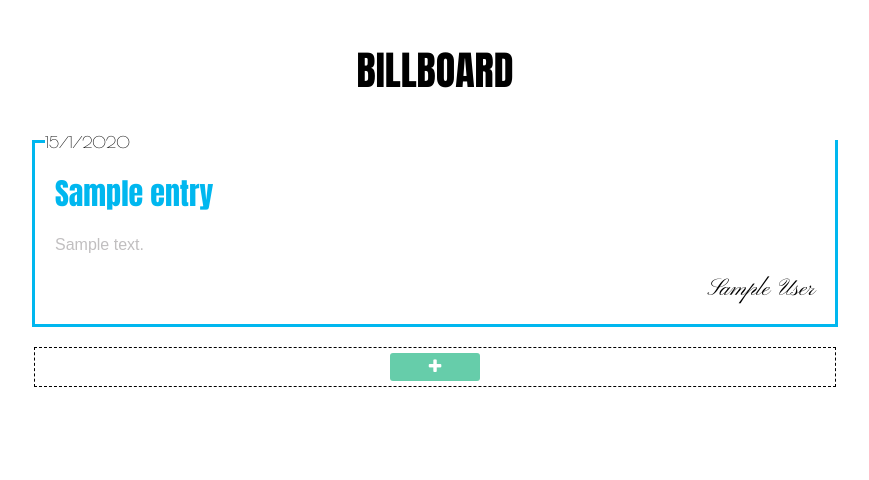
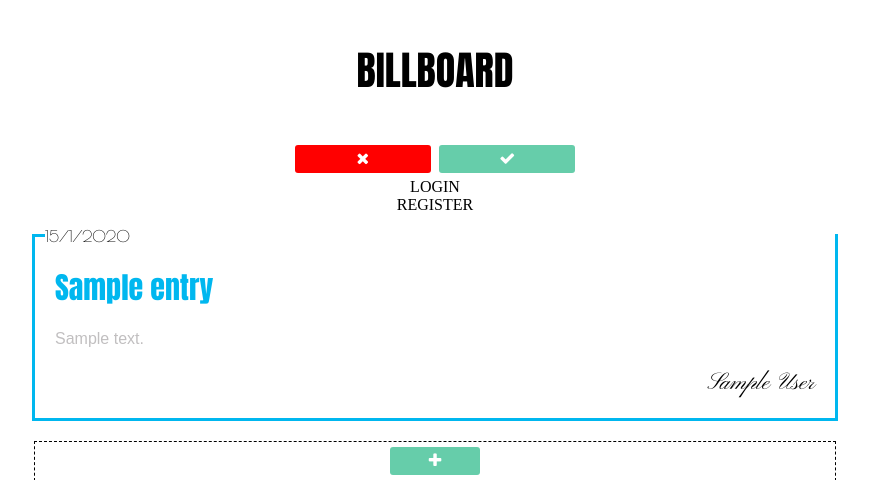
Before and after one commit to leahsass/ITC_BillboardApp, a Django app: template billboard_app/templates/registration/login.html in a window 1280 px wide. Shown: the top 480 px of the page, without its empty margins (205-1074 px from the left). Run offline with Django 3.2, Linux system fonts and the light colour scheme; the template is opened without the code that fills it: most values are stand-ins (such as "Sample title", 1, 10 or a date in 2020); some libraries are stand-ins or nearby versions.

Commit message:
ch-ch-ch-changes

```diff
--- a/billboard_app/forms.py
+++ b/billboard_app/forms.py
@@ -23,7 +23,7 @@
 
 
 class UserForm(forms.ModelForm):
-    password = forms.CharField(widget=forms.PasswordInput)
+    password = forms.CharField(widget=forms.PasswordInput())
 
     class Meta:
         model = User
--- a/billboard_app/templates/billboard_app/index.html
+++ b/billboard_app/templates/billboard_app/index.html
@@ -25,7 +25,33 @@
 
 
 
-    <div id="login">
+    <form id="user-register" action="/billboard/register/" method="POST">
+
+    {% csrf_token %}
+
+        <div class="register-form">
+            {{ form.as_p }}
+        </div>
+
+
+        <div id="confirm-register">
+            <div class="btn-container">
+                <div class="cancel-btn"><i class="fa fa-times" aria-hidden="true"></i></div>
+                <div class="confirm-btn"><input class="input" type="submit" /><i class="fa fa-check" aria-hidden="true"></i></div>
+            </div>
+        </div>
+    </form>
+
+
+
+    <div id="login-page">
+        <div id="login-buttons">
+            <div class="btn-container">
+                <div class="login-btn"><input class="input" type="submit" />LOGIN</div>
+                <div class="register-btn"><input class="input" type="submit" />REGISTER</i></div>
+            </div>
+        </div>
+
         {% if user.is_authenticated %}
             <a href="{% url 'new_post' %}" class="top-menu"></span></a>
             <p class="top-menu">Hello {{ user.username }}
--- a/billboard_app/urls.py
+++ b/billboard_app/urls.py
@@ -8,5 +8,6 @@
     url(r'^new_post/$', views.new_post, name='new_post'),
     url(r'^login/$', authviews.login, name='login'),
     url(r'^logout/$', authviews.logout, {'next_page': '/'}, name='logout'),
+    url(r'^register/$', views.register, name='register'),
 
 ]
```
Also changed, not shown: billboard_app/views.py (+15 -24 lines), 1 other file.
